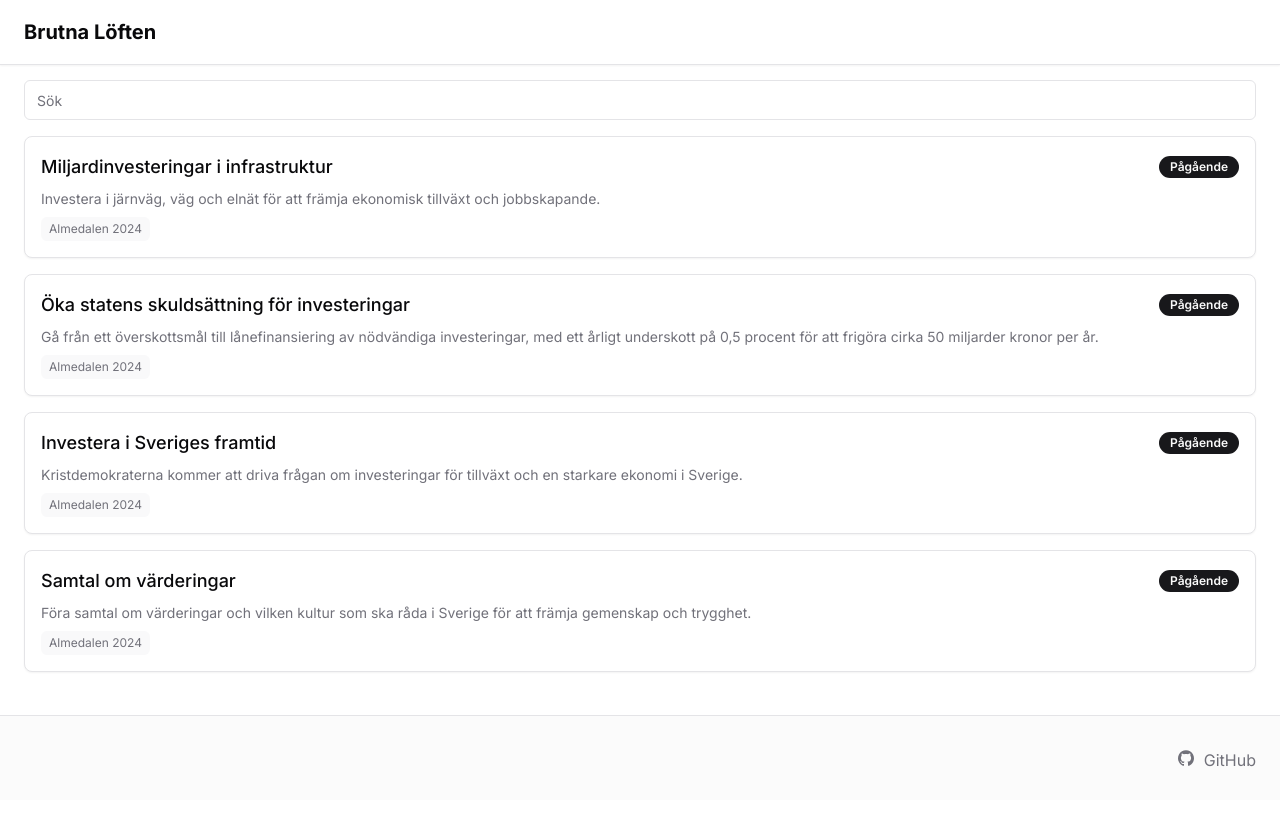
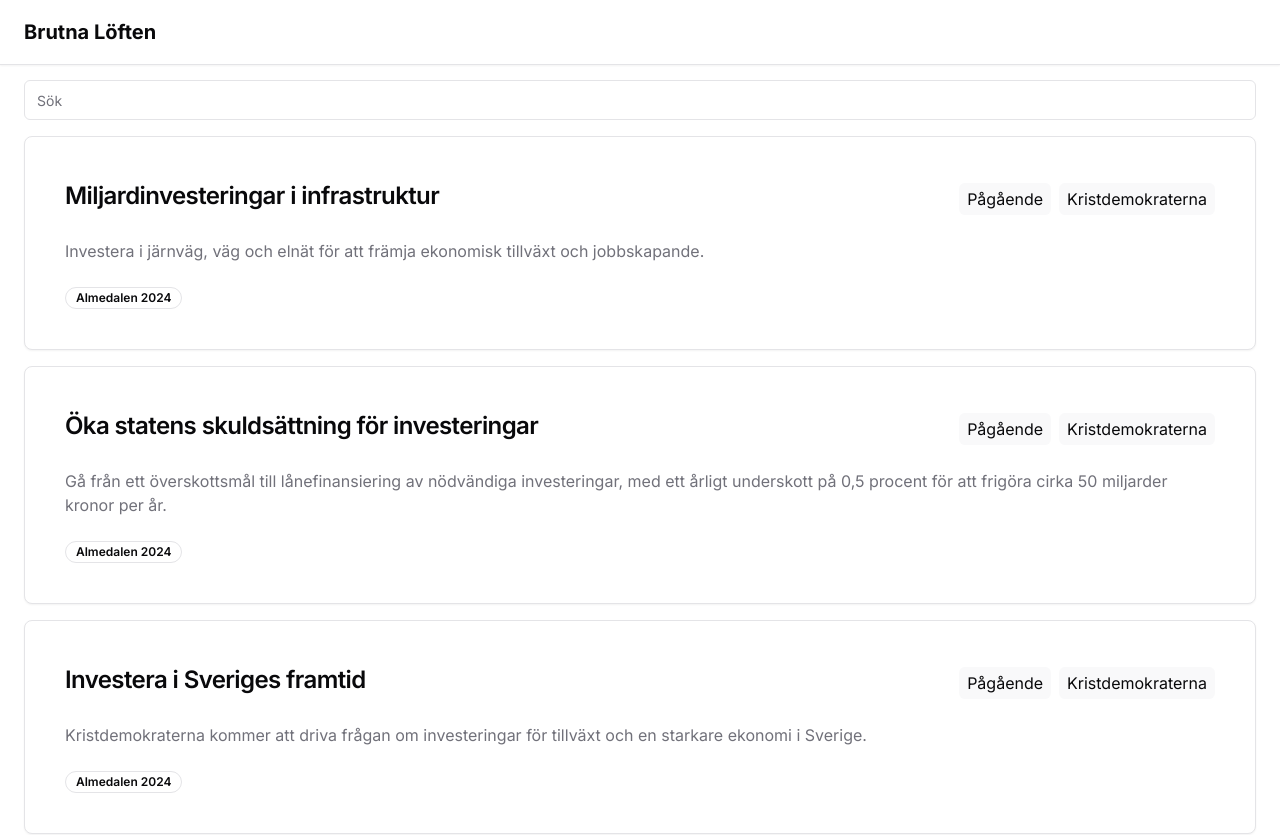
Before and after one commit to Brutna-Loften/hemsida, a Next.js app: page /search in a window 1280 px wide. Shown: the top 835 px of the page. Before the commit the page ends 800 px from the top, so only its background shows below. Built offline with nearby package versions, Linux system fonts and the light colour scheme.

Commit message:
feat: tweak card layout

```diff
--- a/src/app/search/page.tsx
+++ b/src/app/search/page.tsx
@@ -1,6 +1,12 @@
 import "@/app/globals.css";
 import { Input } from "@/components/ui/input";
-import { Card } from "@/components/ui/card";
+import {
+  Card,
+  CardContent,
+  CardFooter,
+  CardHeader,
+  CardTitle,
+} from "@/components/ui/card";
 import { Badge } from "@/components/ui/badge";
 import promises from "@/data/promises.json";
 
@@ -12,23 +18,30 @@
 
         <div className="grid gap-4">
           {promises.map((promise) => (
-            <Card className="bg-background p-4 rounded-lg shadow-sm w-full">
-              <div className="flex items-center justify-between mb-2">
-                <div className="text-lg font-medium">{promise.name}</div>
-                <Badge variant="default" className="text-xs">
-                  Pågående
-                </Badge>
-              </div>
-              <div className="text-muted-foreground text-sm mb-2">
-                {promise.description}
-              </div>
-              <div className="flex flex-wrap gap-2 text-xs text-muted-foreground">
+            <Card className="p-4">
+              <CardHeader className="flex flex-row items-center justify-between">
+                <CardTitle>{promise.name}</CardTitle>
+                <div className="flex max-md:flex-col items-end">
+                  <div className="bg-muted/50 px-2 py-1 rounded-md md:mr-2 max-md:mb-2">
+                    Pågående
+                  </div>
+                  <div className="bg-muted/50 px-2 py-1 rounded-md">
+                    {promise.party}
+                  </div>
+                </div>
+              </CardHeader>
+              <CardContent>
+                <span className="text-muted-foreground">
+                  {promise.description}
+                </span>
+              </CardContent>
+              <CardFooter>
                 {promise.tags.map((tag, index) => (
-                  <div key={index} className="bg-muted/50 px-2 py-1 rounded-md">
+                  <Badge key={index} variant="outline">
                     {tag}
-                  </div>
+                  </Badge>
                 ))}
-              </div>
+              </CardFooter>
             </Card>
           ))}
         </div>
```
